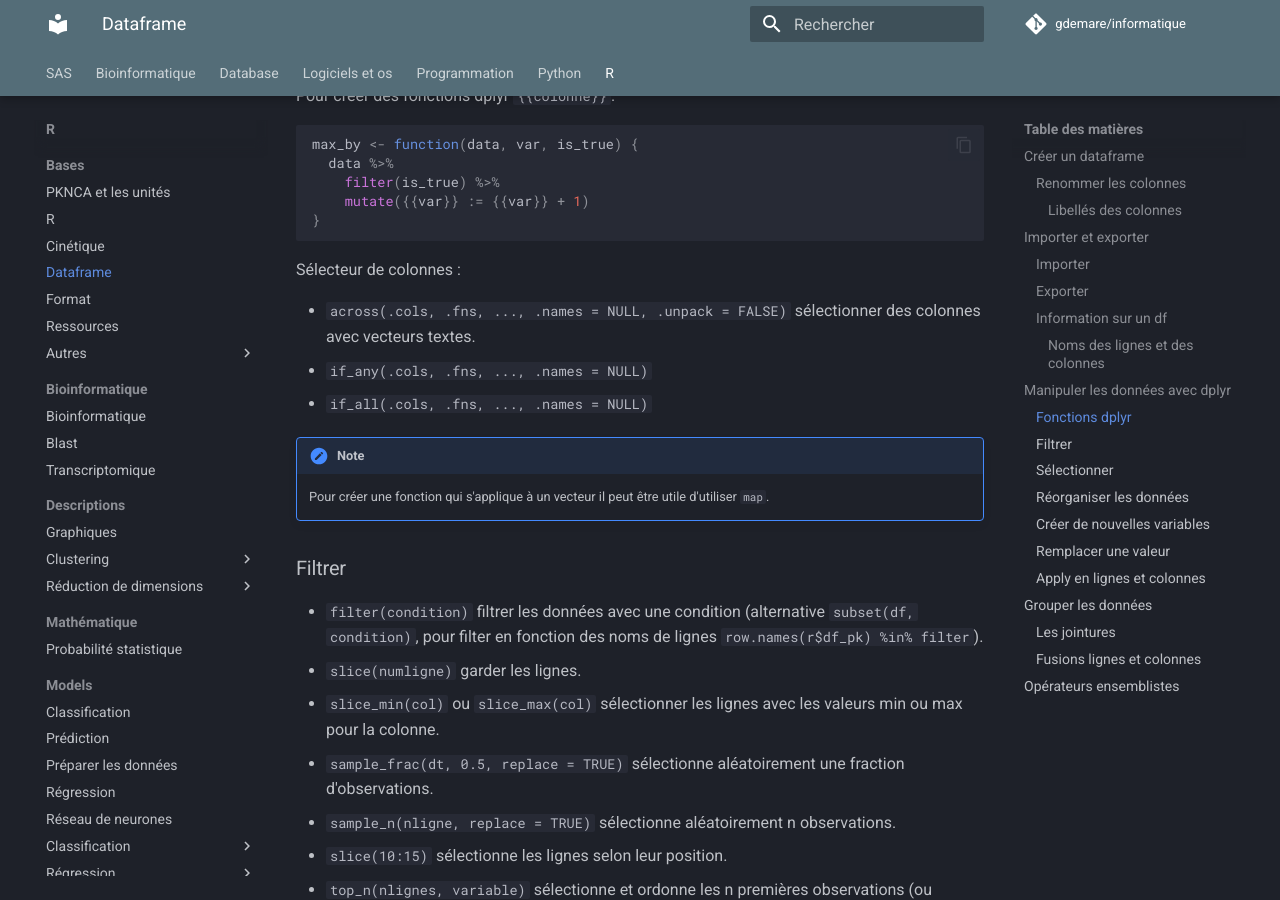
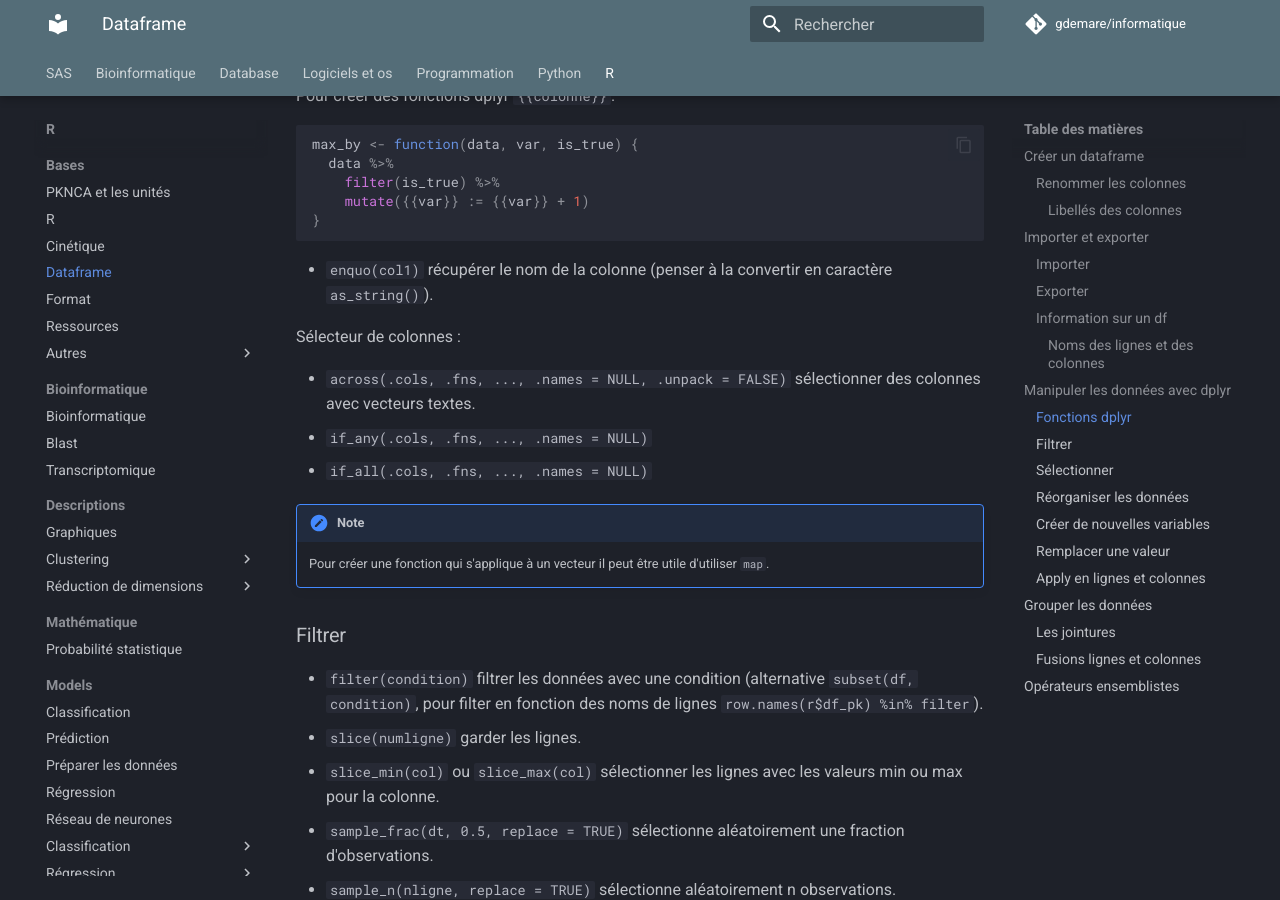
Before and after one commit to gdemare/Informatique, an MkDocs documentation site: the page built from docs/r/bases/dataframe.md, in a window 1280 px wide and 900 px high, scrolled down 2644 px. Built offline with MkDocs 1.6.1 and Material for MkDocs 9.7.7, drawn with Linux system fonts in a browser that asks for light colours; comment, search, counter and statistics services are not loaded.

Commit message:
Update dataframe.md

````diff
--- a/docs/r/bases/dataframe.md
+++ b/docs/r/bases/dataframe.md
@@ -90,6 +90,8 @@ max_by <- function(data, var, is_true) {
     mutate({{var}} := {{var}} + 1)
 }
 ```
+
+* `enquo(col1)` récupérer le nom de la colonne (penser à la convertir en caractère `as_string()`).
 
 Sélecteur de colonnes :
 
````
